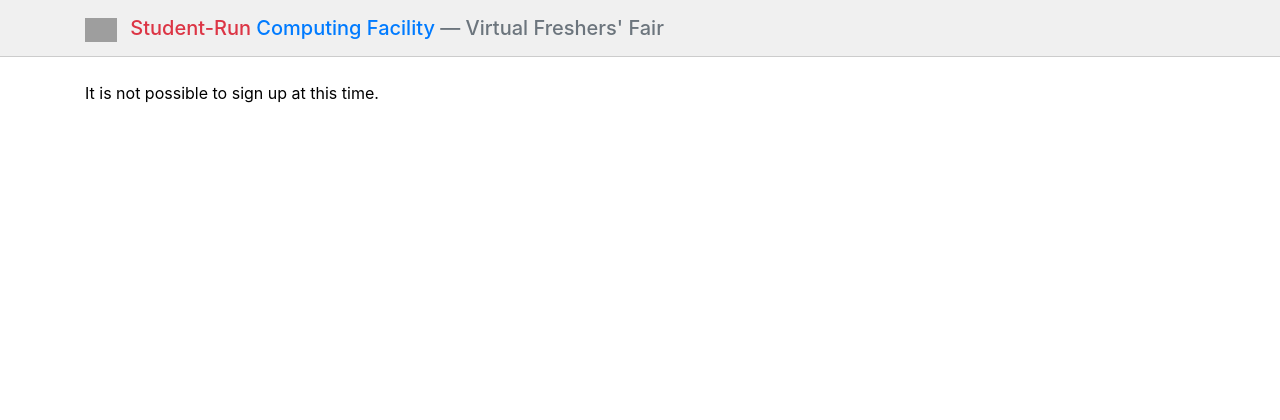
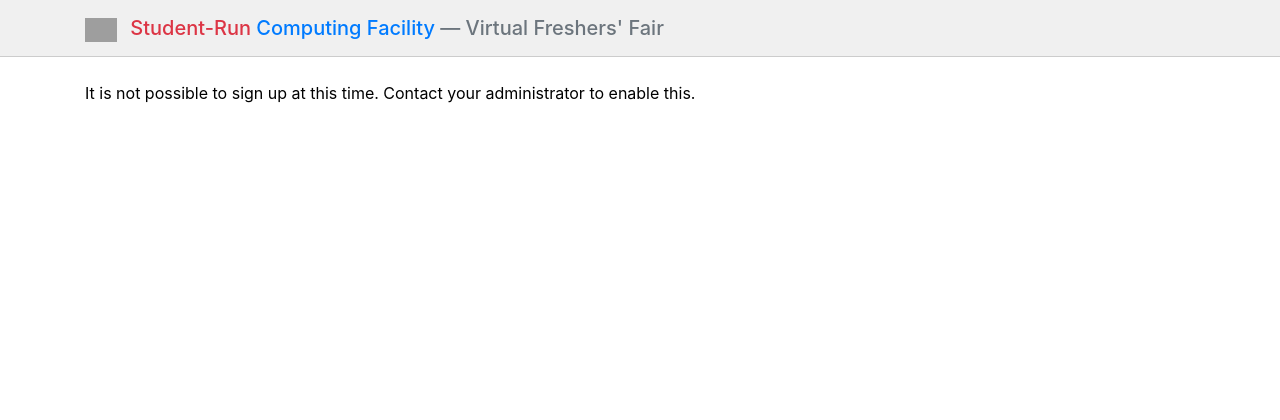
Before and after one commit to SRCF/lightbluetent, a Python web app: template lightbluetent/templates/home/no_signup.html in a window 1280 px wide. Shown: the top 420 px of the page. Run offline with Jinja, Linux system fonts and the light colour scheme; the template is opened without the code that fills it, so the values that code supplies are empty; some libraries are stand-ins or nearby versions; some web fonts are replaced; grey boxes are pictures that could not be loaded.

Commit message:
Improve message for no signup

```diff
--- a/lightbluetent/templates/home/no_signup.html
+++ b/lightbluetent/templates/home/no_signup.html
@@ -1,5 +1,5 @@
 {% extends "base.html" %}
 
 {% block body %}
-<p>It is not possible to sign up at this time.</p>
+<p>It is not possible to sign up at this time. Contact your administrator to enable this.</p>
 {% endblock %}
```
